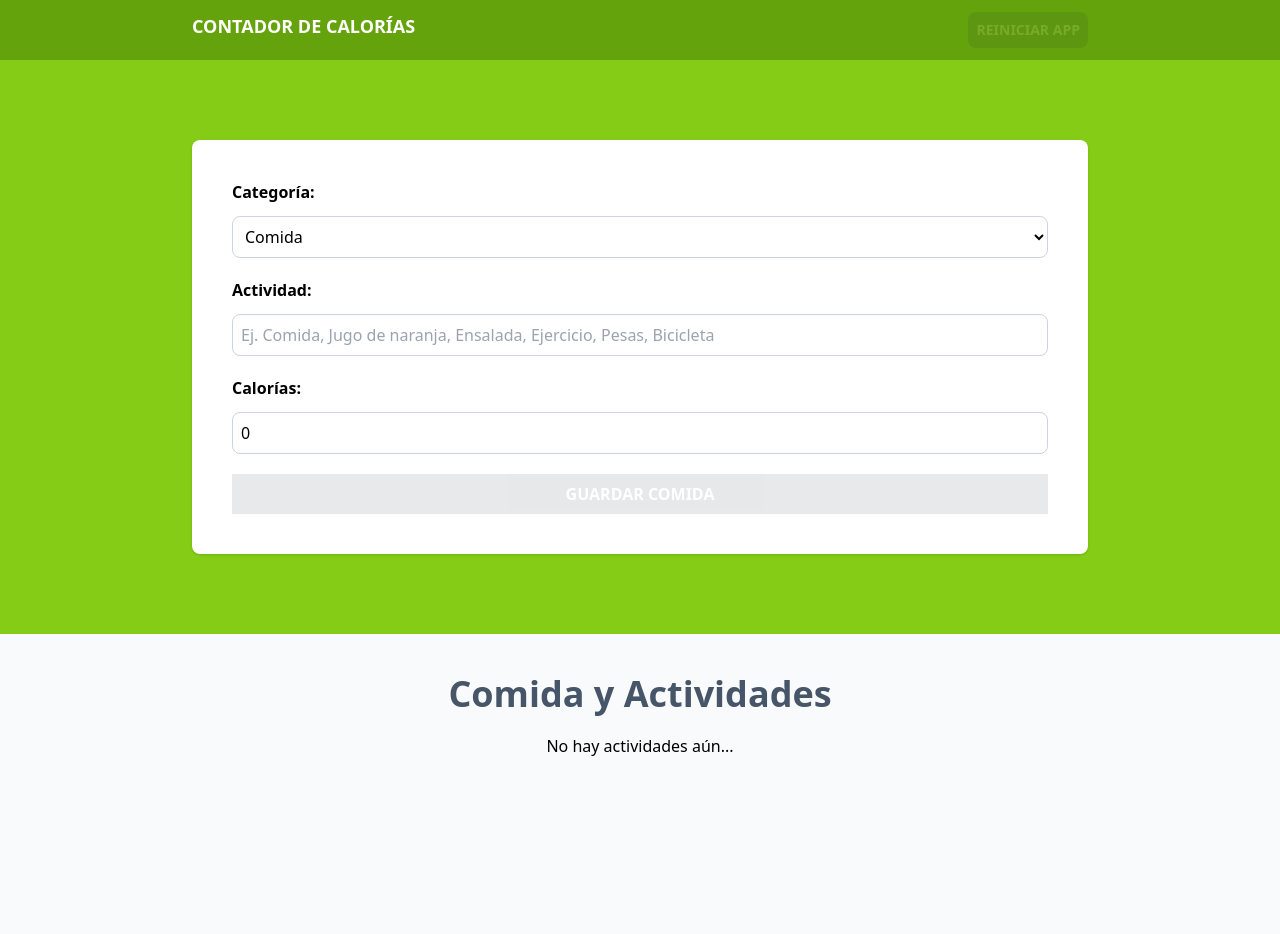
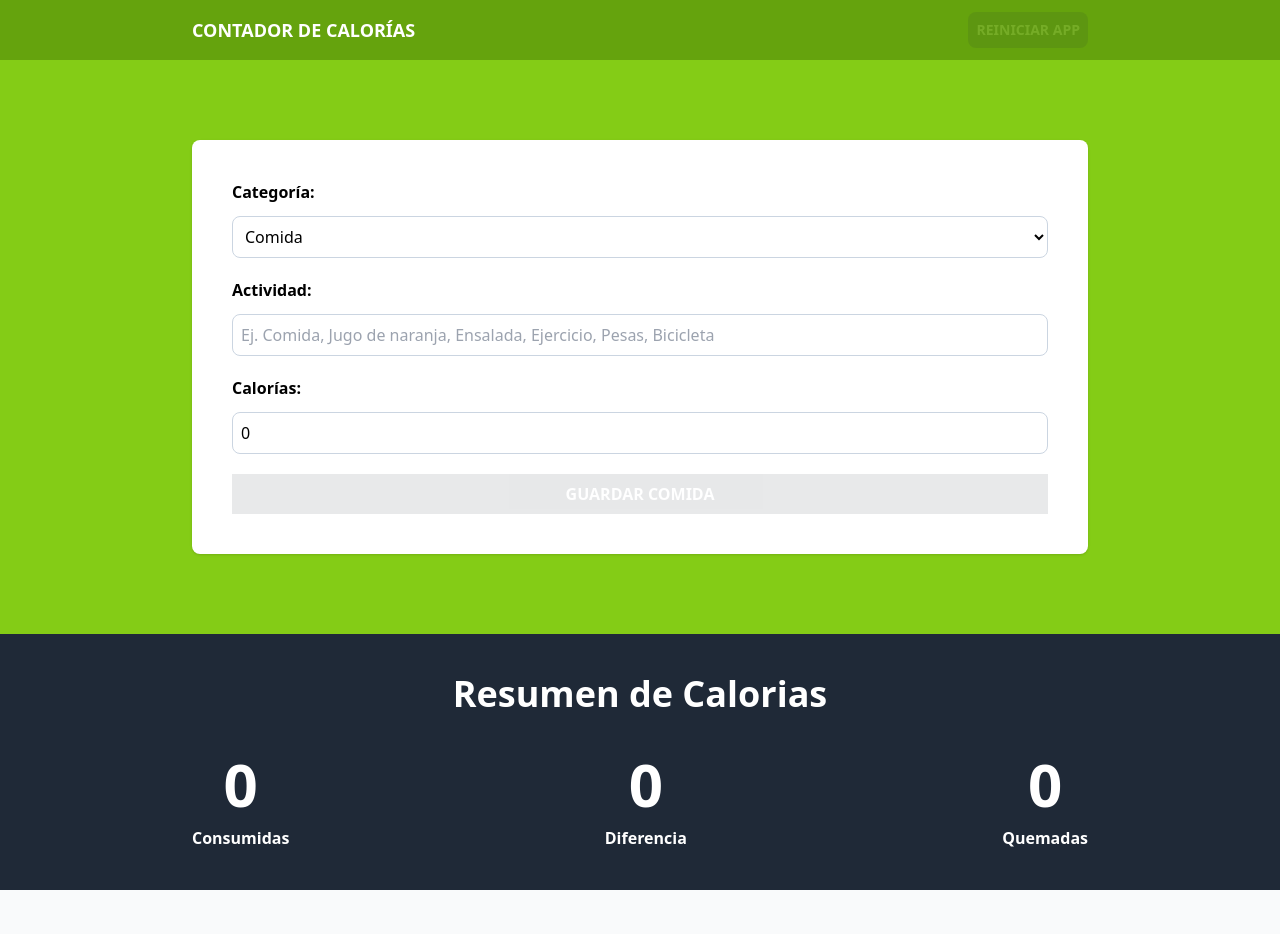
Before and after one commit to n3zt0r/calorie-tracker, a React (Vite) app: page / in a window 1280 px wide. Shown: the top 934 px of the page. Before the commit the page ends 818 px from the top, so only its background shows below. Built offline with nearby package versions, Linux system fonts and the light colour scheme.

Commit message:
Calories Display added

```diff
--- a/src/App.tsx
+++ b/src/App.tsx
@@ -2,6 +2,7 @@
 import Form from "./components/Form";
 import ActivityList from "./components/ActivityList";
 import { activityReducer, initialState } from "./reducers/activty-reducer";
+import CaloriesTracker from "./components/CaloriesTracker";
 
 function App() {
   const [state, dispatch] = useReducer(activityReducer, initialState);
@@ -16,7 +17,7 @@
   return (
     <>
       <header className="bg-lime-600 py-3">
-        <div className="max-w-4xl mx-auto flex justify-between">
+        <div className="max-w-4xl mx-auto flex justify-between items-center">
           <h1 className="text-center text-lg font-bold text-white uppercase">
             Contador de calorías
           </h1>
@@ -37,6 +38,12 @@
         </div>
       </section>
 
+      <section className="bg-gray-800 py-10">
+        <div className="max-w-4xl mx-auto">
+          <CaloriesTracker activities={state.activities} />
+        </div>
+      </section>
+
       <section className="p-10 mx-auto max-w-4xl">
         <ActivityList activities={state.activities} dispatch={dispatch} />
       </section>
--- /dev/null
+++ b/src/components/CaloriesDisplay.tsx
@@ -0,0 +1,16 @@
+type CaloriesDisplayProps = {
+  calories: number;
+  text: string;
+};
+
+export default function CaloriesDisplay({
+  calories,
+  text,
+}: CaloriesDisplayProps) {
+  return (
+    <p className="text-white font-bold rounded-full grid grid-cols-1 gap-3 text-center">
+      <span className="font-black text-6xl text-orange">{calories}</span>
+      {text}
+    </p>
+  );
+}
--- /dev/null
+++ b/src/components/CaloriesTracker.tsx
@@ -0,0 +1,47 @@
+import { useMemo } from "react";
+import type { Activity } from "../types";
+import CaloriesDisplay from "./CaloriesDisplay";
+
+type CaloriesTrackerProps = {
+  activities: Activity[];
+};
+
+export default function CaloriesTracker({ activities }: CaloriesTrackerProps) {
+  // Contadores
+  const caloriesConsumed = useMemo(
+    () =>
+      activities.reduce(
+        (total, activity) =>
+          activity.category === 1 ? total + activity.calories : total,
+        0
+      ),
+    [activities]
+  );
+  const caloriesBurned = useMemo(
+    () =>
+      activities.reduce(
+        (total, activity) =>
+          activity.category === 2 ? total + activity.calories : total,
+        0
+      ),
+    [activities]
+  );
+  const netCalories = useMemo(
+    () => caloriesConsumed - caloriesBurned,
+    [activities]
+  );
+
+  return (
+    <>
+      <h2 className="text-4xl font-black text-white text-center">
+        Resumen de Calorias
+      </h2>
+
+      <div className="flex flex-col items-center md:flex-row md:justify-between gap-5 mt-10">
+        <CaloriesDisplay calories={caloriesConsumed} text={"Consumidas"} />
+        <CaloriesDisplay calories={netCalories} text={"Diferencia"} />
+        <CaloriesDisplay calories={caloriesBurned} text={"Quemadas"} />
+      </div>
+    </>
+  );
+}
```
